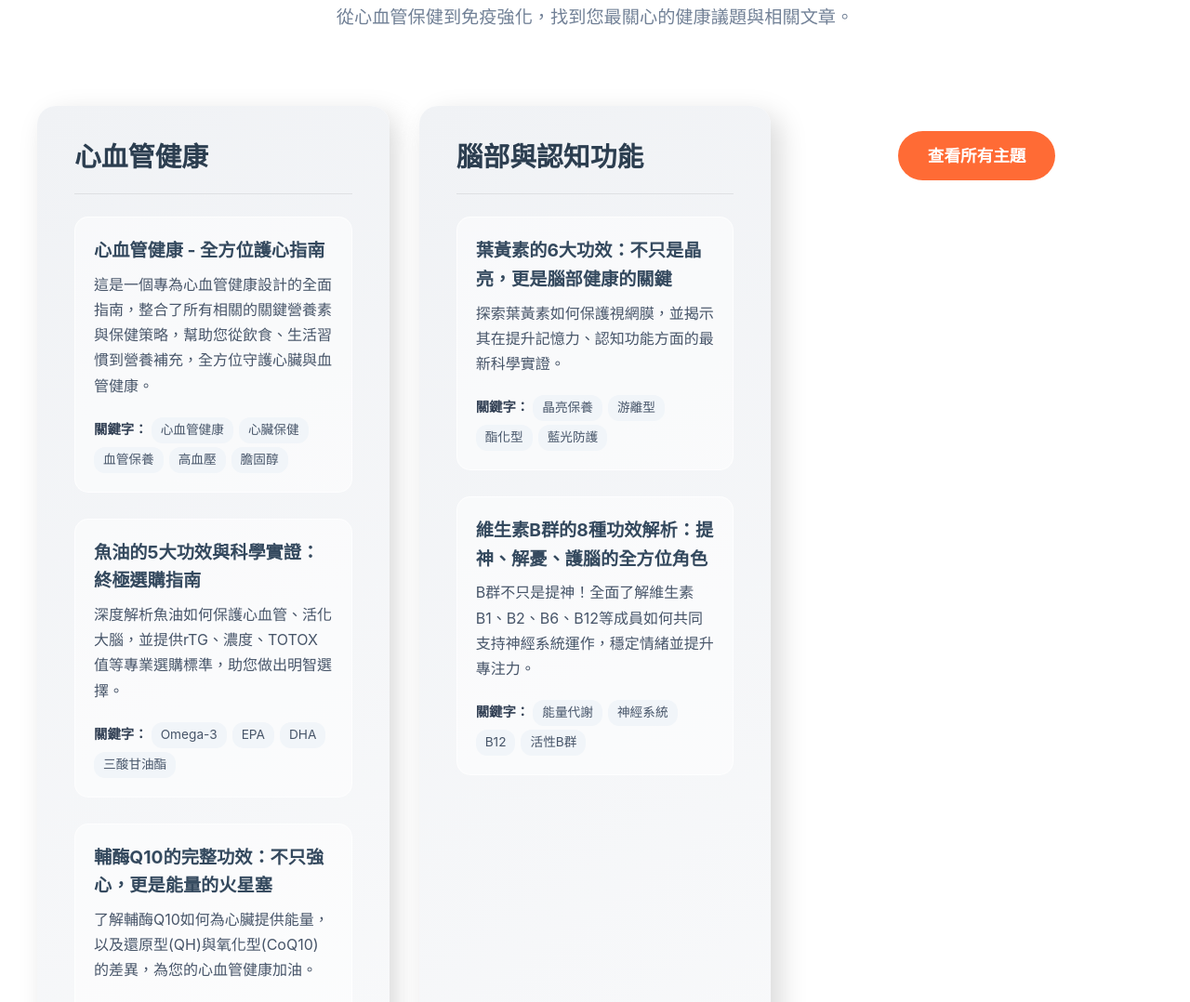
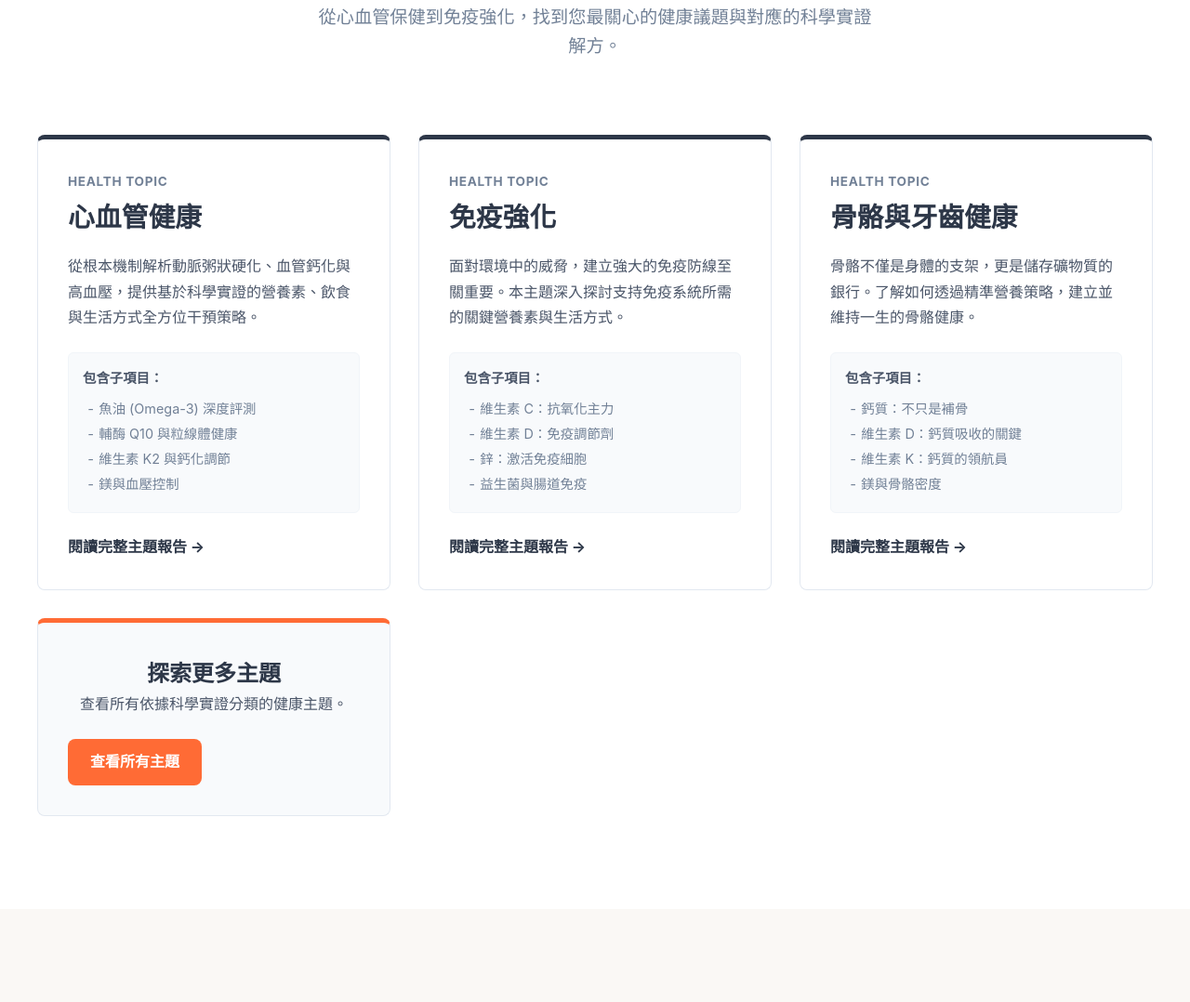
Before and after one commit to hsuanchi/caregiver, a plain HTML site: page index.html in a window 1280 px wide. Shown: the part 4440-5518 px from the top of the page at 93% size. Drawn offline with Linux system fonts and the light colour scheme.

Commit message:
feat(ui): Redesign homepage topics and update docs
- Redesigns the homepage 'Health Topics' section with a dynamic,
  authoritative card-based layout.
- Updates CHANGELOG.md and todo.md to reflect the completion
  of the UI optimization task and other recent changes.

```diff
--- a/index.html
+++ b/index.html
@@ -576,122 +576,96 @@
         font-weight: bold;
       }
 
-      /* Health Topics Section (Replaces Experts Section) */
-      .topic-grid {
+      /* Health Topics Section (New Authoritative Design) */
+      #health-topics .topic-grid {
         max-width: 1200px;
         margin: 0 auto;
         display: grid;
-        grid-template-columns: repeat(auto-fit, minmax(350px, 1fr));
-        gap: 32px;
-      }
-
-      .topic-master-card {
-        background: linear-gradient(145deg, #f0f2f5, #ffffff);
-        border: none;
-        border-radius: 20px;
-        padding: 32px 40px;
-        box-shadow: 10px 10px 30px #d9d9d9, -10px -10px 30px #ffffff;
-        transition: all 0.3s ease-in-out;
-        position: relative;
-      }
-
-      .topic-master-card::before {
-        content: '';
-        position: absolute;
-        top: 0;
-        left: 0;
-        width: 100%;
-        height: 100%;
-        background: radial-gradient(circle at top left, rgba(255, 255, 255, 0.5), transparent 30%);
-        opacity: 0;
-        transition: opacity 0.4s ease;
-        pointer-events: none; /* Ignore clicks */
-      }
-
-      .topic-master-card:hover::before {
-        opacity: 1;
-      }
-
-      .topic-master-card:hover {
-        transform: translateY(-8px) scale(1.02);
-        box-shadow: 15px 15px 35px #c7c7c7, -15px -15px 35px #ffffff;
-      }
-
-      .topic-master-card-header {
-        font-size: 1.8em;
-        font-weight: 700;
-        color: #2c3e50;
-        margin-bottom: 24px;
-        padding-bottom: 16px;
-        border-bottom: 1px solid rgba(0, 0, 0, 0.08);
-        display: flex;
-        align-items: center;
-        gap: 15px;
-      }
-
-      .article-entry-list {
+        grid-template-columns: repeat(auto-fit, minmax(320px, 1fr));
+        gap: 30px;
+      }
+
+      .auth-topic-card {
+        background: white;
+        border: 1px solid #e2e8f0;
+        border-top: 5px solid #2d3748; /* Strong top border for authority */
+        border-radius: 8px;
+        padding: 32px;
         display: flex;
         flex-direction: column;
-        gap: 28px;
-      }
-
-      .article-entry {
-        padding: 20px;
-        border-radius: 15px;
-        transition: all 0.3s ease;
-        background: rgba(255, 255, 255, 0.5);
-        border: 1px solid rgba(255, 255, 255, 0.8);
-      }
-
-      .article-entry:hover {
-        transform: translateX(10px);
-        background: white;
-        box-shadow: 0 5px 15px rgba(0,0,0,0.05);
-      }
-
-      .article-entry-title {
-        font-size: 1.2em;
+        transition: transform 0.3s ease, box-shadow 0.3s ease;
+      }
+
+      .auth-topic-card:hover {
+        transform: translateY(-5px);
+        box-shadow: 0 10px 25px rgba(45, 55, 72, 0.1);
+      }
+
+      .auth-topic-header {
+        margin-bottom: 16px;
+      }
+
+      .auth-topic-category {
+        font-size: 0.85em;
         font-weight: 700;
-        margin-bottom: 8px;
-      }
-
-      .article-entry-title a {
+        color: #718096;
+        text-transform: uppercase;
+        letter-spacing: 0.05em;
+      }
+
+      .auth-topic-title {
+        font-size: 1.8em;
+        font-weight: 800;
+        color: #2d3748;
+        margin-top: 4px;
+      }
+
+      .auth-topic-desc {
+        color: #4a5568;
+        line-height: 1.7;
+        margin-bottom: 24px;
+        flex-grow: 1; /* Allows cards in a row to have same height */
+      }
+
+      .auth-topic-subtopics {
+        font-size: 0.9em;
+        margin-bottom: 24px;
+        background-color: #f8fafc;
+        padding: 15px;
+        border-radius: 6px;
+        border: 1px solid #f1f5f9;
+      }
+
+      .auth-topic-subtopics h4 {
+        font-weight: 700;
+        color: #4a5568;
+        margin: 0 0 10px 0;
+      }
+
+      .auth-topic-subtopics ul {
+        list-style-type: '- ';
+        padding-left: 1.2em;
+        color: #718096;
+      }
+
+      .auth-topic-subtopics li {
+        margin-bottom: 4px;
+      }
+
+      .auth-topic-cta {
+        font-weight: 700;
+        color: #2d3748;
         text-decoration: none;
-        color: #34495e;
-        transition: color 0.2s ease;
-      }
-
-      .article-entry-title a:hover {
-        color: #2980b9;
-      }
-
-      .article-entry-description {
-        font-size: 1em;
-        color: #475569;
-        line-height: 1.7;
-        margin-bottom: 16px;
-      }
-
-      .article-entry-keywords {
-        font-size: 0.9em;
-        color: #64748b;
-      }
-
-      .article-entry-keywords strong {
-        color: #334155;
-        font-weight: 600;
-      }
-
-      .article-entry-keywords span {
+        align-self: flex-start; /* Align button to the left */
+        transition: color 0.2s ease, transform 0.2s;
         display: inline-block;
-        background: #f1f5f9;
-        color: #475569;
-        padding: 3px 10px;
-        border-radius: 12px;
-        margin-right: 6px;
-        margin-top: 4px;
-        font-size: 0.95em;
-      }
+      }
+
+      .auth-topic-cta:hover {
+        color: #ff6b35; /* Use theme color for hover accent */
+        transform: translateX(4px);
+      }
+
 
       /* Experts Section */
       .experts {
@@ -1381,106 +1355,16 @@
       </div>
     </section>
 
-    <!-- Health Topics Section (Replaces Experts Section) -->
+    <!-- Health Topics Section (New Authoritative Design) -->
     <section class="experts" id="health-topics">
       <div class="section-header">
         <h2 class="section-title">依健康主題探索</h2>
         <p class="section-subtitle">
-          從心血管保健到免疫強化，找到您最關心的健康議題與相關文章。
+          從心血管保健到免疫強化，找到您最關心的健康議題與對應的科學實證解方。
         </p>
       </div>
-
-      <div class="topic-grid">
-        <!-- Topic: Cardiovascular Health -->
-        <div class="topic-master-card fade-in">
-          <h3 class="topic-master-card-header">心血管健康</h3>
-          <div class="article-entry-list">
-            <!-- Article: Cardiovascular Health Guide -->
-            <div class="article-entry">
-              <h4 class="article-entry-title"><a href="post/topic-cardiovascular-health.html">心血管健康 - 全方位護心指南</a></h4>
-              <p class="article-entry-description">這是一個專為心血管健康設計的全面指南，整合了所有相關的關鍵營養素與保健策略，幫助您從飲食、生活習慣到營養補充，全方位守護心臟與血管健康。</p>
-              <div class="article-entry-keywords">
-                <strong>關鍵字：</strong>
-                <span>心血管健康</span><span>心臟保健</span><span>血管保養</span><span>高血壓</span><span>膽固醇</span>
-              </div>
-            </div>
-            <!-- Article: Fish Oil -->
-            <div class="article-entry">
-              <h4 class="article-entry-title"><a href="post/fish-oil.html">魚油的5大功效與科學實證：終極選購指南</a></h4>
-              <p class="article-entry-description">深度解析魚油如何保護心血管、活化大腦，並提供rTG、濃度、TOTOX值等專業選購標準，助您做出明智選擇。</p>
-              <div class="article-entry-keywords">
-                <strong>關鍵字：</strong>
-                <span>Omega-3</span><span>EPA</span><span>DHA</span><span>三酸甘油酯</span>
-              </div>
-            </div>
-            <!-- Article: Coenzyme Q10 -->
-            <div class="article-entry">
-              <h4 class="article-entry-title"><a href="post/coenzyme-q10.html">輔酶Q10的完整功效：不只強心，更是能量的火星塞</a></h4>
-              <p class="article-entry-description">了解輔酶Q10如何為心臟提供能量，以及還原型(QH)與氧化型(CoQ10)的差異，為您的心血管健康加油。</p>
-              <div class="article-entry-keywords">
-                <strong>關鍵字：</strong>
-                <span>心臟能量</span><span>抗氧化</span><span>疲勞恢復</span>
-              </div>
-            </div>
-            <!-- Article: Plant Sterols -->
-            <div class="article-entry">
-              <h4 class="article-entry-title"><a href="post/plant-sterols.html">植物固醇 - 膽固醇的天然競爭者：一篇搞懂植物固醇如何降低膽固醇</a></h4>
-              <p class="article-entry-description">植物固醇結構類似膽固醇，能在腸道中競爭吸收，從而幫助降低血液中的壞膽固醇，保護心血管健康。</p>
-              <div class="article-entry-keywords">
-                <strong>關鍵字：</strong>
-                <span>植物固醇</span><span>膽固醇</span><span>降膽固醇</span><span>心血管健康</span>
-              </div>
-            </div>
-            <!-- Article: Lycopene -->
-            <div class="article-entry">
-              <h4 class="article-entry-title"><a href="post/lycopene.html">茄紅素 - 不只是番茄的紅色力量！一篇看懂超強抗氧化力、心血管與攝護腺保健的關鍵秘密</a></h4>
-              <p class="article-entry-description">茄紅素是自然界最強的抗氧化劑之一，本篇將用一篇文的篇幅，完整解析茄紅素的功效、揭露「煮熟比生吃更有效」的秘密，並比較其與β-胡蘿蔔素的差異，助您吃對關鍵營養。</p>
-              <div class="article-entry-keywords">
-                <strong>關鍵字：</strong>
-                <span>茄紅素</span><span>抗氧化</span><span>心血管</span><span>攝護腺</span>
-              </div>
-            </div>
-            <!-- Article: Garlic -->
-            <div class="article-entry">
-              <h4 class="article-entry-title"><a href="post/garlic.html">大蒜素 - 不只是調味料，更是天然的血管清道夫</a></h4>
-              <p class="article-entry-description">大蒜中的活性成分「大蒜素」具有強大的抗菌、抗氧化與心血管保護功效。本篇將深入解析大蒜素的科學實證功效、作用機制、如何正確攝取以獲得最大效益，以及相關的安全注意事項。</p>
-              <div class="article-entry-keywords">
-                <strong>關鍵字：</strong>
-                <span>大蒜素</span><span>血管清道夫</span><span>抗菌</span><span>降血壓</span>
-              </div>
-            </div>
-          </div>
-        </div>
-
-        <!-- Topic: Brain & Cognitive Function -->
-        <div class="topic-master-card fade-in">
-          <h3 class="topic-master-card-header">腦部與認知功能</h3>
-          <div class="article-entry-list">
-            <!-- Article: Lutein -->
-            <div class="article-entry">
-              <h4 class="article-entry-title"><a href="post/lutein.html">葉黃素的6大功效：不只是晶亮，更是腦部健康的關鍵</a></h4>
-              <p class="article-entry-description">探索葉黃素如何保護視網膜，並揭示其在提升記憶力、認知功能方面的最新科學實證。</p>
-              <div class="article-entry-keywords">
-                <strong>關鍵字：</strong>
-                <span>晶亮保養</span><span>游離型</span><span>酯化型</span><span>藍光防護</span>
-              </div>
-            </div>
-            <!-- Article: Vitamin B -->
-            <div class="article-entry">
-                <h4 class="article-entry-title"><a href="post/vitamin-b.html">維生素B群的8種功效解析：提神、解憂、護腦的全方位角色</a></h4>
-                <p class="article-entry-description">B群不只是提神！全面了解維生素B1、B2、B6、B12等成員如何共同支持神經系統運作，穩定情緒並提升專注力。</p>
-                <div class="article-entry-keywords">
-                    <strong>關鍵字：</strong>
-                    <span>能量代謝</span><span>神經系統</span><span>B12</span><span>活性B群</span>
-                </div>
-            </div>
-          </div>
-        </div>
-
-        <div style="text-align: center; margin-top: 40px;">
-          <a href="category/health-topics.html" class="search-btn" style="text-decoration: none;">查看所有主題</a>
-        </div>
-
+      <div class="topic-grid" id="health-topics-grid">
+        <!-- Authoritative topic cards will be dynamically inserted here -->
       </div>
     </section>
 
@@ -1546,7 +1430,76 @@
     <script src="assets/js/deus-analytics-component.js"></script>
     <script src="assets/js/deus-header-component.js"></script>
     <script src="assets/js/deus-footer-component.js"></script>
-
+    <script src="assets/js/articles-data.js"></script>
+
+    <script>
+      // Dynamically render authoritative health topic cards
+      document.addEventListener("DOMContentLoaded", function () {
+        const topicsData = [
+          {
+            slug: '心血管健康',
+            title: '心血管健康',
+            description: '從根本機制解析動脈粥狀硬化、血管鈣化與高血壓，提供基於科學實證的營養素、飲食與生活方式全方位干預策略。',
+            subtopics: ['魚油 (Omega-3) 深度評測', '輔酶 Q10 與粒線體健康', '維生素 K2 與鈣化調節', '鎂與血壓控制'],
+            link: '/category/health-topics.html#topic-心血管健康'
+          },
+          {
+            slug: '免疫強化',
+            title: '免疫強化',
+            description: '面對環境中的威脅，建立強大的免疫防線至關重要。本主題深入探討支持免疫系統所需的關鍵營養素與生活方式。',
+            subtopics: ['維生素 C：抗氧化主力', '維生素 D：免疫調節劑', '鋅：激活免疫細胞', '益生菌與腸道免疫'],
+            link: '/category/health-topics.html#topic-免疫強化'
+          },
+          {
+            slug: '骨骼與牙齒健康',
+            title: '骨骼與牙齒健康',
+            description: '骨骼不僅是身體的支架，更是儲存礦物質的銀行。了解如何透過精準營養策略，建立並維持一生的骨骼健康。',
+            subtopics: ['鈣質：不只是補骨', '維生素 D：鈣質吸收的關鍵', '維生素 K：鈣質的領航員', '鎂與骨骼密度'],
+            link: '/category/health-topics.html#topic-骨骼與牙齒健康'
+          }
+        ];
+
+        const container = document.getElementById('health-topics-grid');
+        if (!container) return;
+
+        let cardsHTML = '';
+        topicsData.forEach(topic => {
+          const subtopicsHTML = topic.subtopics.map(sub => `<li>${sub}</li>`).join('');
+
+          cardsHTML += `
+            <div class="auth-topic-card fade-in">
+              <div class="auth-topic-header">
+                <span class="auth-topic-category">Health Topic</span>
+                <h3 class="auth-topic-title">${topic.title}</h3>
+              </div>
+              <p class="auth-topic-desc">${topic.description}</p>
+              <div class="auth-topic-subtopics">
+                <h4>包含子項目：</h4>
+                <ul>
+                  ${subtopicsHTML}
+                </ul>
+              </div>
+              <a href="${topic.link}" class="auth-topic-cta">閱讀完整主題報告 &rarr;</a>
+            </div>
+          `;
+        });
+
+        // Add a final card to link to all topics
+        cardsHTML += `
+            <div class="auth-topic-card fade-in" style="background-color: #f8fafc; justify-content: center; align-items: center; text-align: center; border-top-color: #ff6b35;">
+                <h3 class="auth-topic-title" style="font-size: 1.5em;">探索更多主題</h3>
+                <p class="auth-topic-desc" style="flex-grow: 0; margin-bottom: 24px;">查看所有依據科學實證分類的健康主題。</p>
+                <a href="/category/health-topics.html" class="auth-topic-cta" style="background: #ff6b35; color: white; padding: 12px 24px; border-radius: 8px;">查看所有主題</a>
+            </div>
+        `;
+
+        container.innerHTML = cardsHTML;
+
+        // Re-initialize scroll-reveal observer for the new cards
+        const newCards = container.querySelectorAll('.fade-in');
+        newCards.forEach(card => observer.observe(card));
+      });
+    </script>
     <script>
       // Scroll reveal animation
       const observerOptions = {
```
Also changed, not shown: 2 other files.
